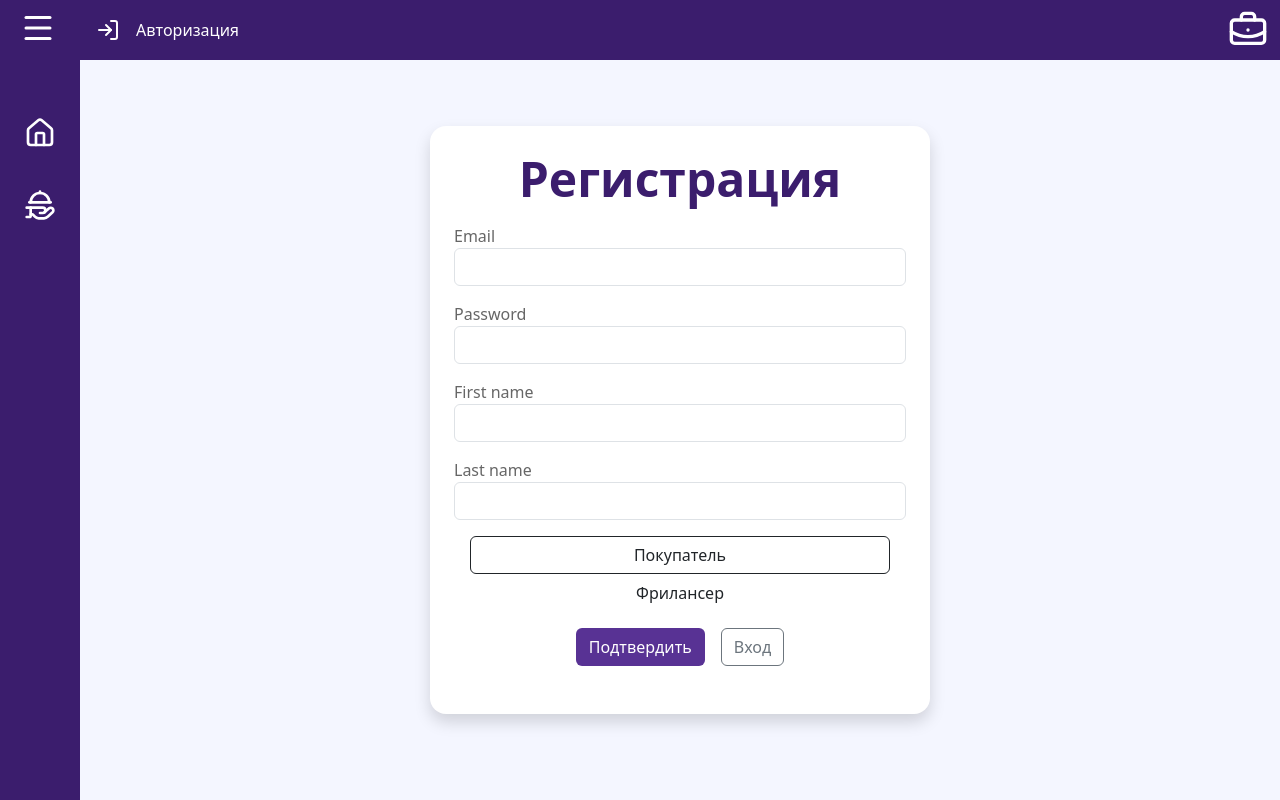
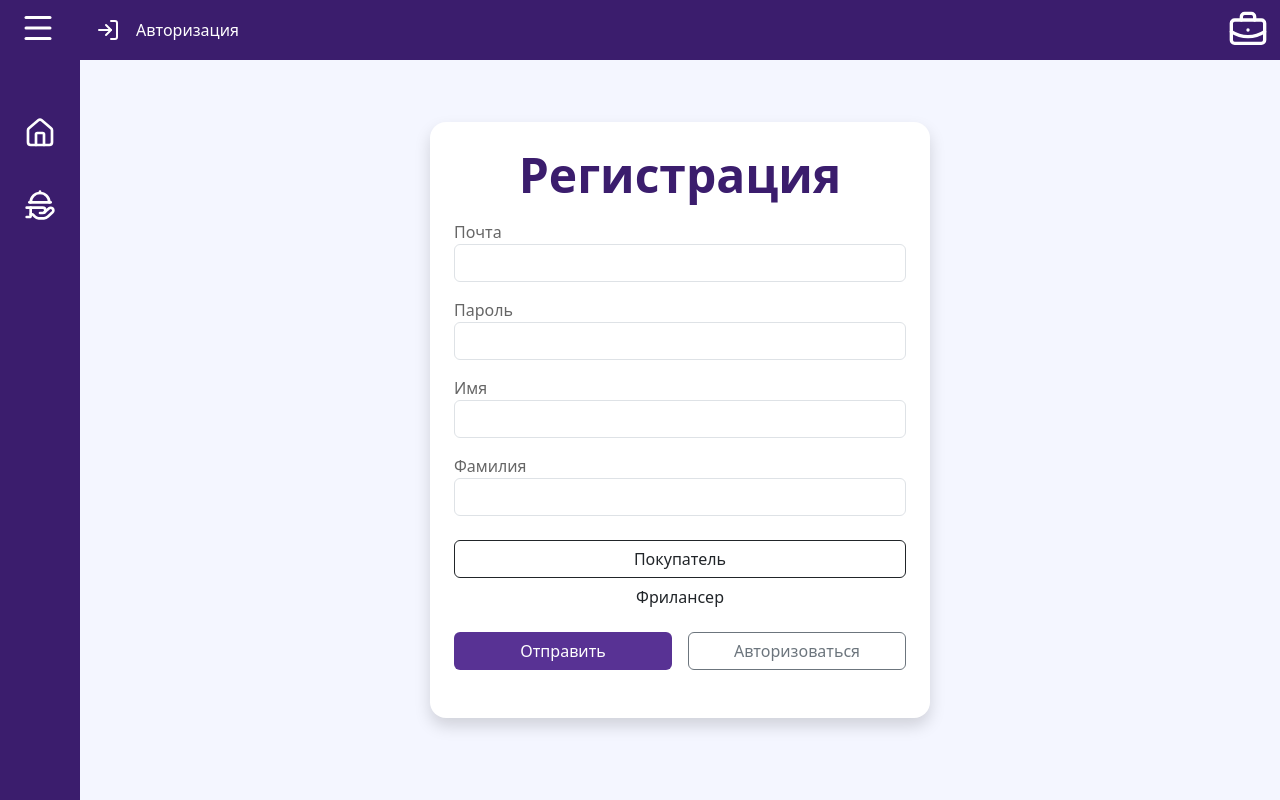
Before and after one commit to ASamohvalov/FreelanceMarketplace, a React app in the folder frontend/: page /sign-up in a window 1280 px wide. Shown: the top 800 px of the page. Built offline with nearby package versions, Linux system fonts and the light colour scheme; the HTML template or start-up script is replaced by a standard one.

Commit message:
reg/auth design changed

```diff
--- a/frontend/src/views/components/elements/FormWrapper.jsx
+++ b/frontend/src/views/components/elements/FormWrapper.jsx
@@ -5,7 +5,7 @@ export function FormWrapper({ children, Title, error }) {
     >
       <div
         className="mx-auto position-relative"
-        style={{ width: "min(500px, 50%)" }}
+        style={{ width: "min(500px)" }}
       >
         <div className="shadow w-100 bg-white p-4 text-light sign-form_wrapper">
           <div
--- a/frontend/src/views/pages/services/CreateServicePage.jsx
+++ b/frontend/src/views/pages/services/CreateServicePage.jsx
@@ -31,7 +31,7 @@ export default function CreateServicePage({ isEdit = false }) {
   const [description, setDescription] = useState("");
   const [selectedCategory, setSelectedCategory] = useState("");
   const [selectedSubcategory, setSelectedSubcategory] = useState("");
-  const [price, setPrice] = useState(599);
+  const [price, setPrice] = useState(59900);
   const [titleImage, setTitleImage] = useState(null);
   const [images, setImages] = useState([]);
 
@@ -156,7 +156,7 @@ export default function CreateServicePage({ isEdit = false }) {
       setPrice(0);
       setFreeServiceMode(true);
     } else {
-      setPrice(599);
+      setPrice(59900);
       setFreeServiceMode(false);
     }
   };
--- a/frontend/src/views/pages/user/auth/SignInPage.jsx
+++ b/frontend/src/views/pages/user/auth/SignInPage.jsx
@@ -1,7 +1,6 @@
 import { useContext, useEffect } from "react";
 import { useState } from "react";
 import { NavLink, useNavigate } from "react-router-dom";
-import HeaderComponent from "../../../components/HeaderComponent";
 import { signInRequest } from "../../../../logic/requests/user/authRequest";
 import { hasRole, isAuth, login } from "../../../../logic/jwt";
 import { useRef } from "react";
@@ -52,25 +51,25 @@ export default function SignInPage() {
     <>
       <FormWrapper Title="Авторизация" error={error}>
         <form onSubmit={handleSubmit} className="mb-4 sign-form">
-          <label htmlFor="email">Email</label>
+          <label htmlFor="email">Почта</label>
           <input
             className="form-control mb-3"
             id="email"
             type="email"
             ref={email}
           />
-          <label htmlFor="password">Password</label>
+          <label htmlFor="password">Пароль</label>
           <input
-            className="form-control mb-3"
+            className="form-control mb-4"
             id="password"
             type="password"
             ref={password}
           />
           <div className="d-flex gap-3 justify-content-center">
-            <button className="btn btn-main sign-form_submit" type="submit">
+            <button className="w-100 btn btn-main sign-form_submit" type="submit">
               Войти
             </button>
-            <NavLink to="/sign-up" className="btn btn-outline-secondary">
+            <NavLink to="/sign-up" className="w-100 btn btn-outline-secondary">
               Зарегистрироваться
             </NavLink>
           </div>
--- a/frontend/src/views/pages/user/auth/SignUpPage.jsx
+++ b/frontend/src/views/pages/user/auth/SignUpPage.jsx
@@ -80,7 +80,7 @@ export default function SignUpPage() {
     <>
       <FormWrapper Title="Регистрация" error={error}>
         <form onSubmit={handleSubmit} className="mb-4 sign-form">
-          <label htmlFor="email">Email</label>
+          <label htmlFor="email">Почта</label>
           <input
             className="form-control mb-3"
             id="email"
@@ -88,7 +88,7 @@ export default function SignUpPage() {
             ref={email}
           />
 
-          <label htmlFor="password">Password</label>
+          <label htmlFor="password">Пароль</label>
           <input
             className="form-control mb-3"
             id="password"
@@ -96,7 +96,7 @@ export default function SignUpPage() {
             ref={password}
           />
 
-          <label htmlFor="firstName">First name</label>
+          <label htmlFor="firstName">Имя</label>
           <input
             className="form-control mb-3"
             id="firstName"
@@ -104,15 +104,15 @@ export default function SignUpPage() {
             ref={firstName}
           />
 
-          <label htmlFor="firstName ">Last name</label>
+          <label htmlFor="firstName ">Фамилия</label>
           <input
-            className="form-control mb-3"
+            className="form-control mb-4"
             id="lastName"
             type="text"
             ref={lastName}
           />
 
-          <div className="mb-3 w-100 px-3 flex gap-3">
+          <div className="mb-3 w-100 flex gap-3">
             <input
               type="radio"
               className="btn-check"
@@ -134,16 +134,19 @@ export default function SignUpPage() {
               onChange={() => setIsFreelancer(true)}
             />
             <label className="btn text-dark w-100" htmlFor="freelancer-input">
-                Фрилансер
+              Фрилансер
             </label>
           </div>
 
           <div className="d-flex gap-3 justify-content-center">
-            <button className="btn btn-main sign-form_submit" type="submit">
-              Подтвердить
+            <button
+              className="btn btn-main sign-form_submit w-100"
+              type="submit"
+            >
+              Отправить
             </button>
-            <NavLink to="/sign-in" className="btn btn-outline-secondary">
-                Вход
+            <NavLink to="/sign-in" className="btn btn-outline-secondary w-100">
+              Авторизоваться
             </NavLink>
           </div>
         </form>
```
